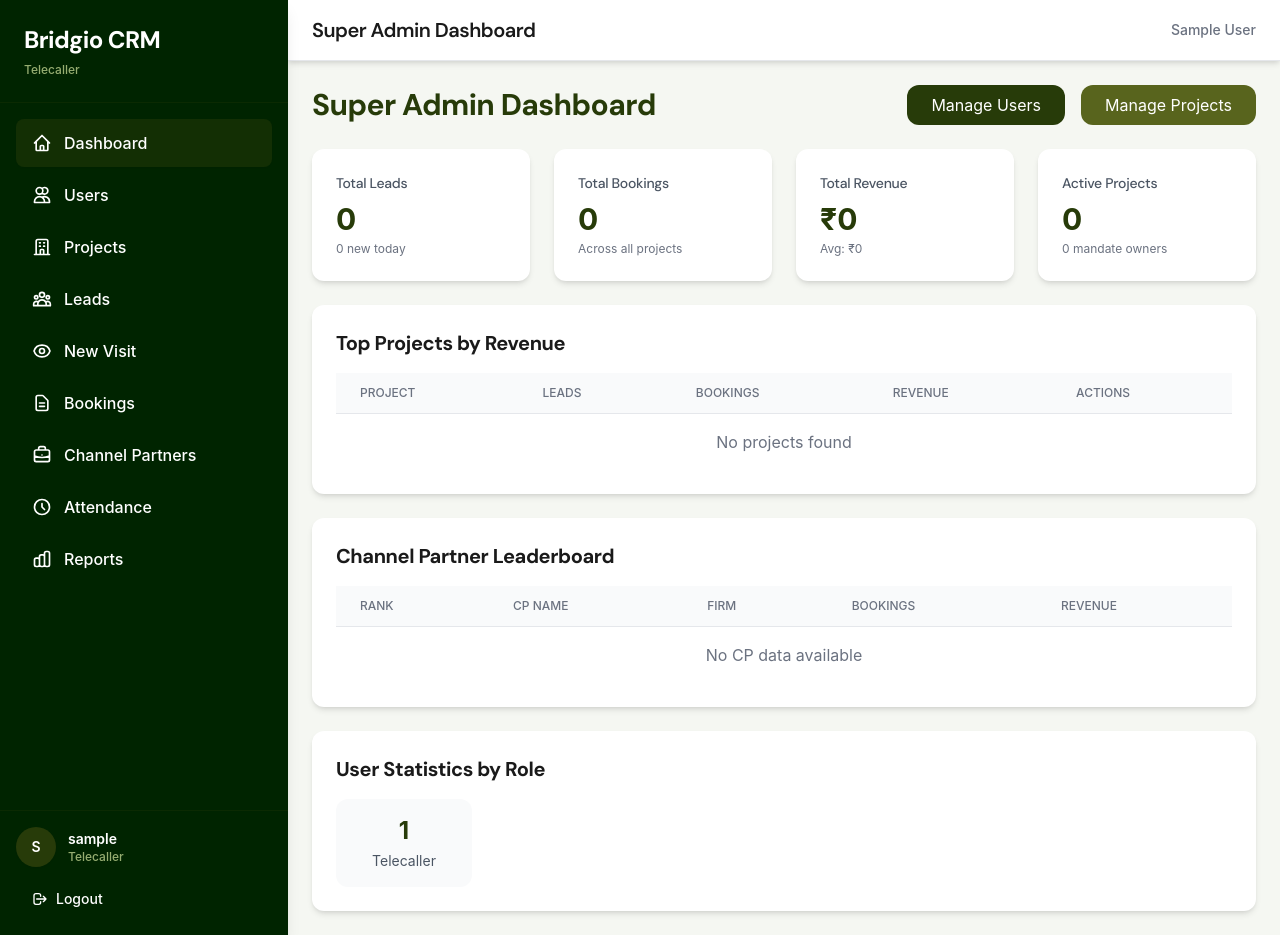
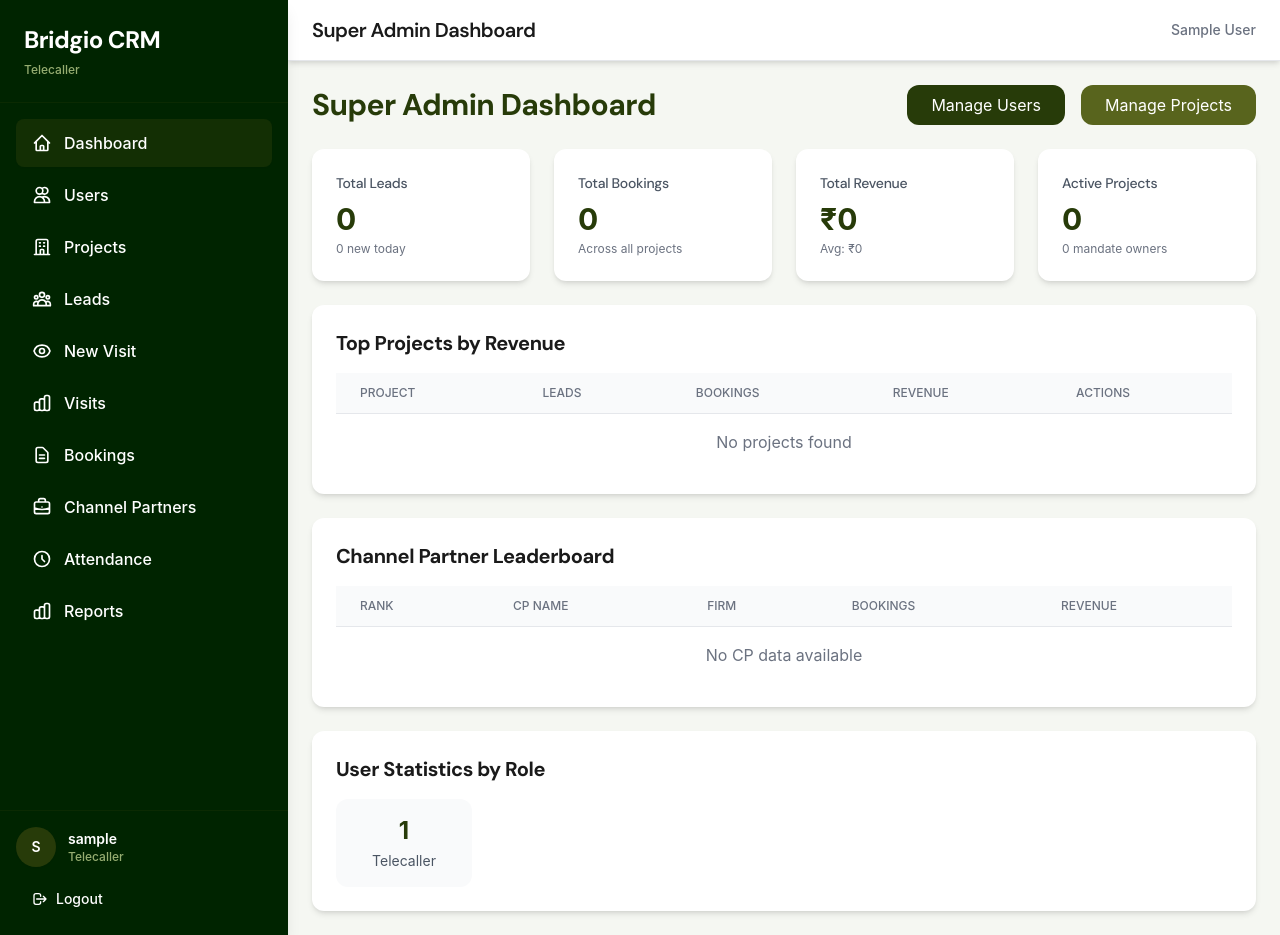
Before and after one commit to anaschougle32/BridgioCRM, a Django app: page / in a window 1280 px wide. Run offline with Django 4.2, Linux system fonts and the light colour scheme; the visitor is signed in with stand-in values (Sample User, id 1); data comes from the database, SQL or seed files in the repository; data that the repository does not hold is empty; parts of the project's set-up code (start-up, migrations or seed data) failed here and were passed over; some libraries are stand-ins or nearby versions; some web fonts are replaced.

Commit message:
Add Visits link to sidebar for Super Admin, Mandate Owner, Site Head

```diff
--- a/templates/base.html
+++ b/templates/base.html
@@ -140,6 +140,15 @@
                             </a>
                         </li>
                         <li>
+                            <a href="{% url 'leads:visits_list' %}"
+                               class="flex items-center px-4 py-3 rounded-lg hover:bg-olive-primary/40 transition-all duration-200 font-medium">
+                                <svg class="w-5 h-5 mr-3" fill="none" stroke="currentColor" viewBox="0 0 24 24">
+                                    <path stroke-linecap="round" stroke-linejoin="round" stroke-width="2" d="M9 19v-6a2 2 0 00-2-2H5a2 2 0 00-2 2v6a2 2 0 002 2h2a2 2 0 002-2zm0 0V9a2 2 0 012-2h2a2 2 0 012 2v10m-6 0a2 2 0 002 2h2a2 2 0 002-2m0 0V5a2 2 0 012-2h2a2 2 0 012 2v14a2 2 0 01-2 2h-2a2 2 0 01-2-2z"></path>
+                                </svg>
+                                Visits
+                            </a>
+                        </li>
+                        <li>
                             <a href="{% url 'bookings:list' %}"
                                class="flex items-center px-4 py-3 rounded-lg hover:bg-olive-primary/40 transition-all duration-200 font-medium">
                                 <svg class="w-5 h-5 mr-3" fill="none" stroke="currentColor" viewBox="0 0 24 24">
@@ -214,6 +223,15 @@
                             </a>
                         </li>
                         <li>
+                            <a href="{% url 'leads:visits_list' %}"
+                               class="flex items-center px-4 py-3 rounded-lg hover:bg-olive-primary/40 transition-all duration-200 font-medium">
+                                <svg class="w-5 h-5 mr-3" fill="none" stroke="currentColor" viewBox="0 0 24 24">
+                                    <path stroke-linecap="round" stroke-linejoin="round" stroke-width="2" d="M9 19v-6a2 2 0 00-2-2H5a2 2 0 00-2 2v6a2 2 0 002 2h2a2 2 0 002-2zm0 0V9a2 2 0 012-2h2a2 2 0 012 2v10m-6 0a2 2 0 002 2h2a2 2 0 002-2m0 0V5a2 2 0 012-2h2a2 2 0 012 2v14a2 2 0 01-2 2h-2a2 2 0 01-2-2z"></path>
+                                </svg>
+                                Visits
+                            </a>
+                        </li>
+                        <li>
                             <a href="{% url 'bookings:list' %}"
                                class="flex items-center px-4 py-3 rounded-lg hover:bg-olive-primary/40 transition-all duration-200 font-medium">
                                 <svg class="w-5 h-5 mr-3" fill="none" stroke="currentColor" viewBox="0 0 24 24">
@@ -276,6 +294,15 @@
                                     <path stroke-linecap="round" stroke-linejoin="round" stroke-width="2" d="M2.458 12C3.732 7.943 7.523 5 12 5c4.478 0 8.268 2.943 9.542 7-1.274 4.057-5.064 7-9.542 7-4.477 0-8.268-2.943-9.542-7z"></path>
                                 </svg>
                                 New Visit
+                            </a>
+                        </li>
+                        <li>
+                            <a href="{% url 'leads:visits_list' %}"
+                               class="flex items-center px-4 py-3 rounded-lg hover:bg-olive-primary/40 transition-all duration-200 font-medium">
+                                <svg class="w-5 h-5 mr-3" fill="none" stroke="currentColor" viewBox="0 0 24 24">
+                                    <path stroke-linecap="round" stroke-linejoin="round" stroke-width="2" d="M9 19v-6a2 2 0 00-2-2H5a2 2 0 00-2 2v6a2 2 0 002 2h2a2 2 0 002-2zm0 0V9a2 2 0 012-2h2a2 2 0 012 2v10m-6 0a2 2 0 002 2h2a2 2 0 002-2m0 0V5a2 2 0 012-2h2a2 2 0 012 2v14a2 2 0 01-2 2h-2a2 2 0 01-2-2z"></path>
+                                </svg>
+                                Visits
                             </a>
                         </li>
                         <li>
```
